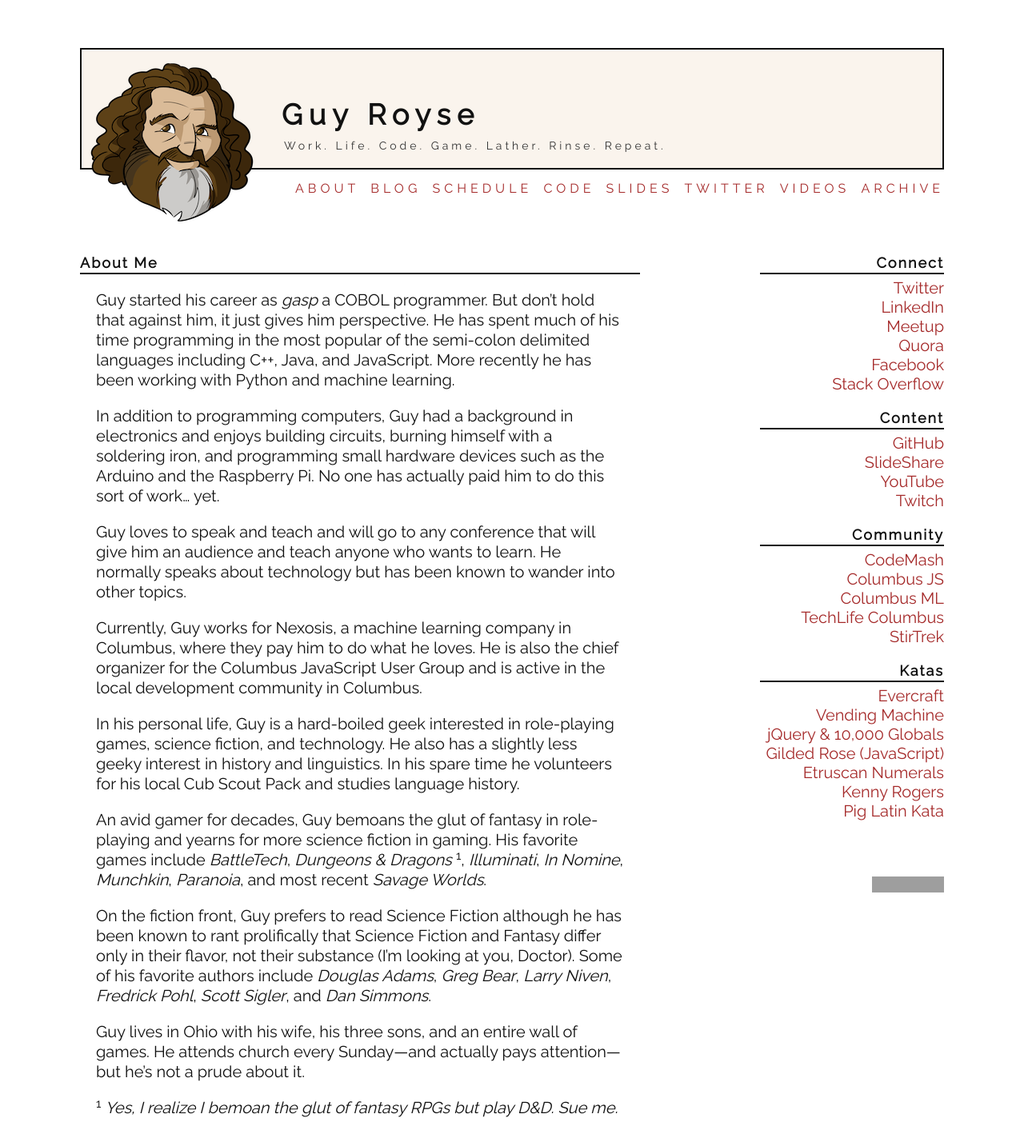
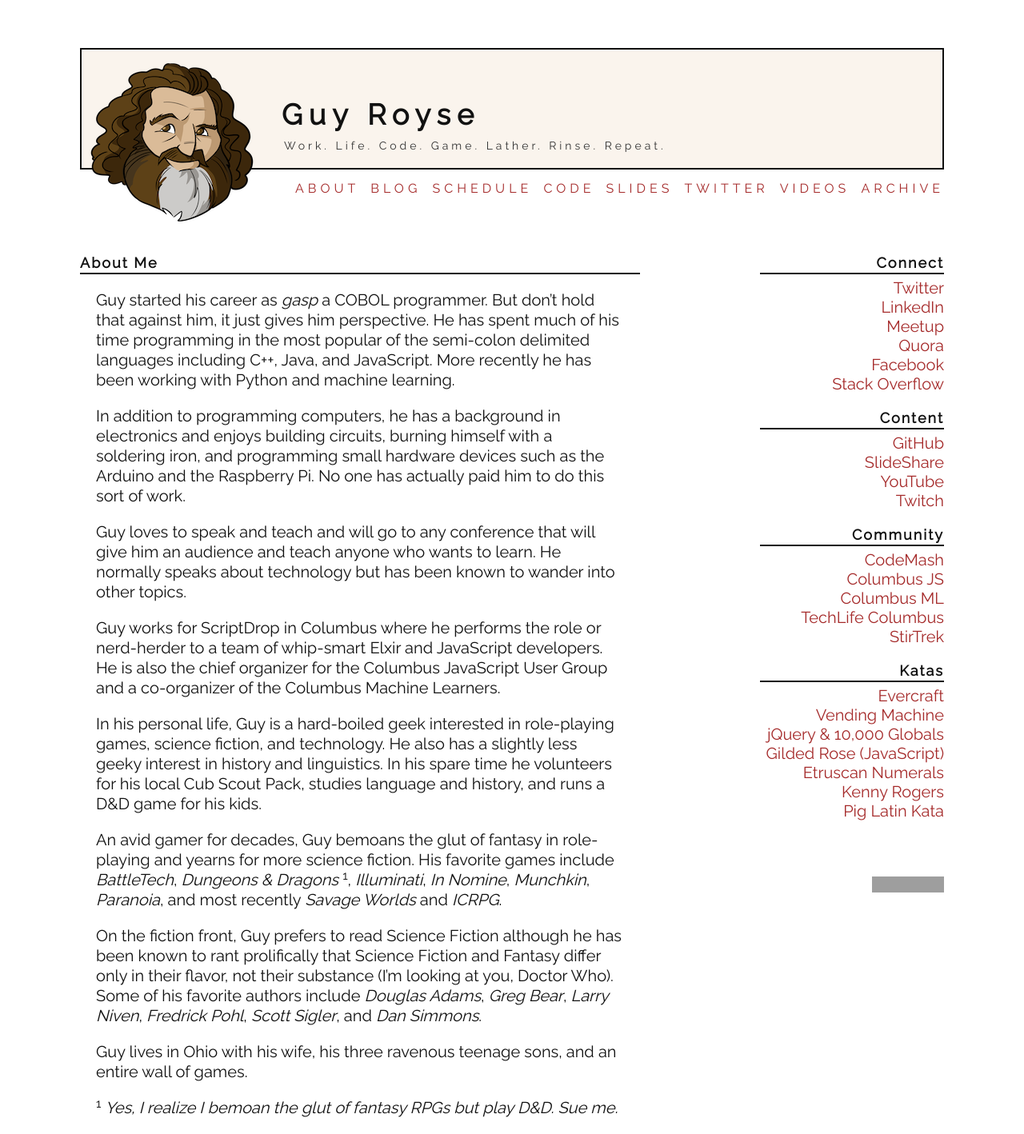
Before and after one commit to guyroyse/guyroyse.github.com, a Jekyll site: the page built from about/index.markdown, in a window 1280 px wide. Shown: the whole page at 80% size. Built offline with Jekyll 4.4.1, drawn with Linux system fonts in a browser that asks for light colours; grey boxes are pictures that could not be loaded.

Commit message:
first pass at improved bio

```diff
--- a/about/index.markdown
+++ b/about/index.markdown
@@ -9,38 +9,38 @@ programming in the most popular of the semi-colon delimited languages including
 C++, Java, and JavaScript. More recently he has been working with Python and
 machine learning.
 
-In addition to programming computers, Guy had a background in electronics and
+In addition to programming computers, he has a background in electronics and
 enjoys building circuits, burning himself with a soldering iron, and programming
 small hardware devices such as the Arduino and the Raspberry Pi. No one has
-actually paid him to do this sort of work... yet.
+actually paid him to do this sort of work.
 
 Guy loves to speak and teach and will go to any conference that will give him
 an audience and teach anyone who wants to learn. He normally speaks about
 technology but has been known to wander into other topics.
 
-Currently, Guy works for Nexosis, a machine learning company in Columbus,
-where they pay him to do what he loves. He is also the chief organizer for the
-Columbus JavaScript User Group and is active in the local development community
-in Columbus.
+Guy works for ScriptDrop in Columbus where he performs the role or nerd-herder
+to a team of whip-smart Elxir and JavaScript developers. He is also the chief
+organizer for the Columbus JavaScript User Group and a co-organizer of the Columbus
+Machine Learners.
 
 In his personal life, Guy is a hard-boiled geek interested in role-playing
 games, science fiction, and technology. He also has a slightly less geeky
 interest in history and linguistics. In his spare time he volunteers for his
-local Cub Scout Pack and studies language history.
+local Cub Scout Pack, studies language and history, and runs a D&D game for his
+kids.
 
 An avid gamer for decades, Guy bemoans the glut of fantasy in role-playing and
-yearns for more science fiction in gaming. His favorite games include
-*BattleTech*, *Dungeons & Dragons* <sup>1</sup>, *Illuminati*, *In Nomine*,
-*Munchkin*, *Paranoia*, and most recent *Savage Worlds*.
+yearns for more science fiction. His favorite games include *BattleTech*, *Dungeons &
+Dragons* <sup>1</sup>, *Illuminati*, *In Nomine*, *Munchkin*, *Paranoia*, and most
+recently *Savage Worlds* and *ICRPG*.
 
 On the fiction front, Guy prefers to read Science Fiction although he has been
 known to rant prolifically that Science Fiction and Fantasy differ only in
-their flavor, not their substance (I'm looking at you, Doctor). Some of his
+their flavor, not their substance (I'm looking at you, Doctor Who). Some of his
 favorite authors include *Douglas Adams*, *Greg Bear*, *Larry Niven*, *Fredrick Pohl*,
 *Scott Sigler*, and *Dan Simmons*.
 
-Guy lives in Ohio with his wife, his three sons, and an entire wall of games. He
-attends church every Sunday—and actually pays attention—but he's not a prude about
-it.
+Guy lives in Ohio with his wife, his three ravenous teenage sons, and an entire wall
+of games.
 
 <sup>1</sup> *Yes, I realize I bemoan the glut of fantasy RPGs but play D&D. Sue me.*
```
